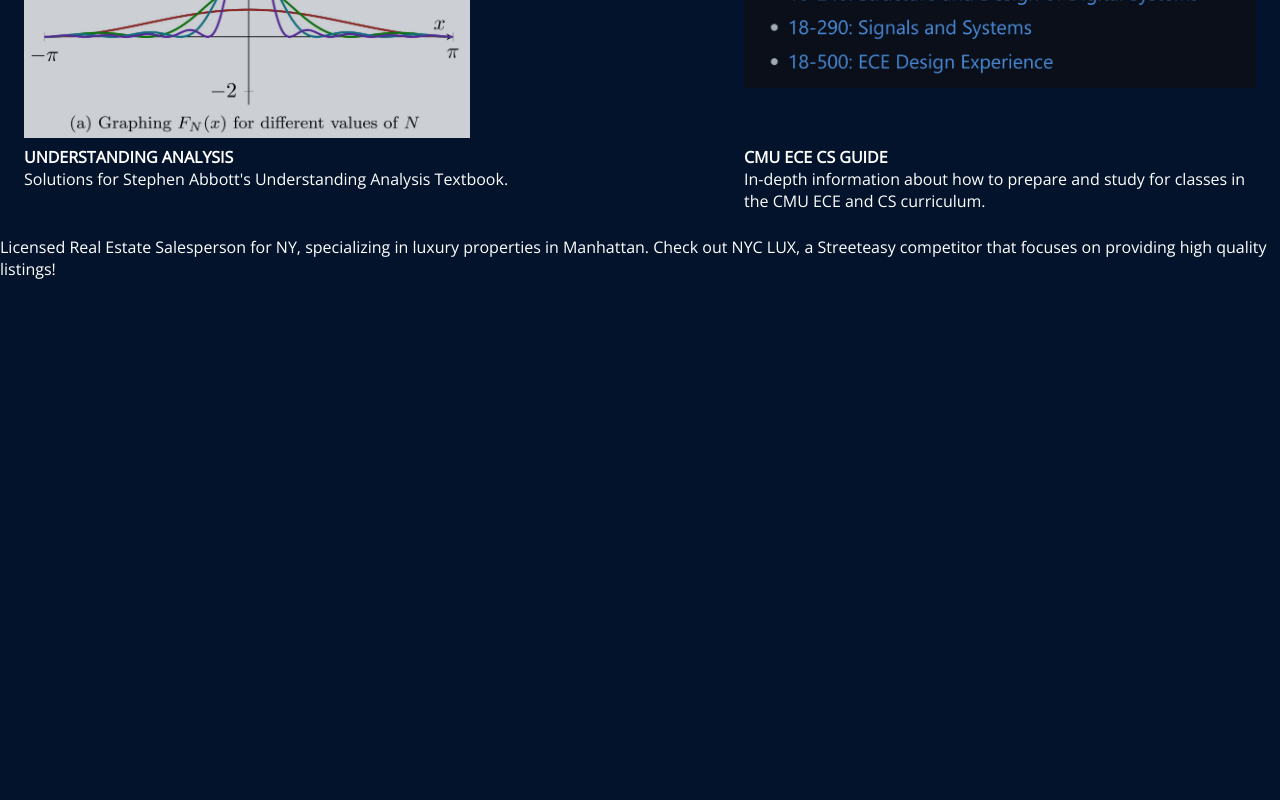
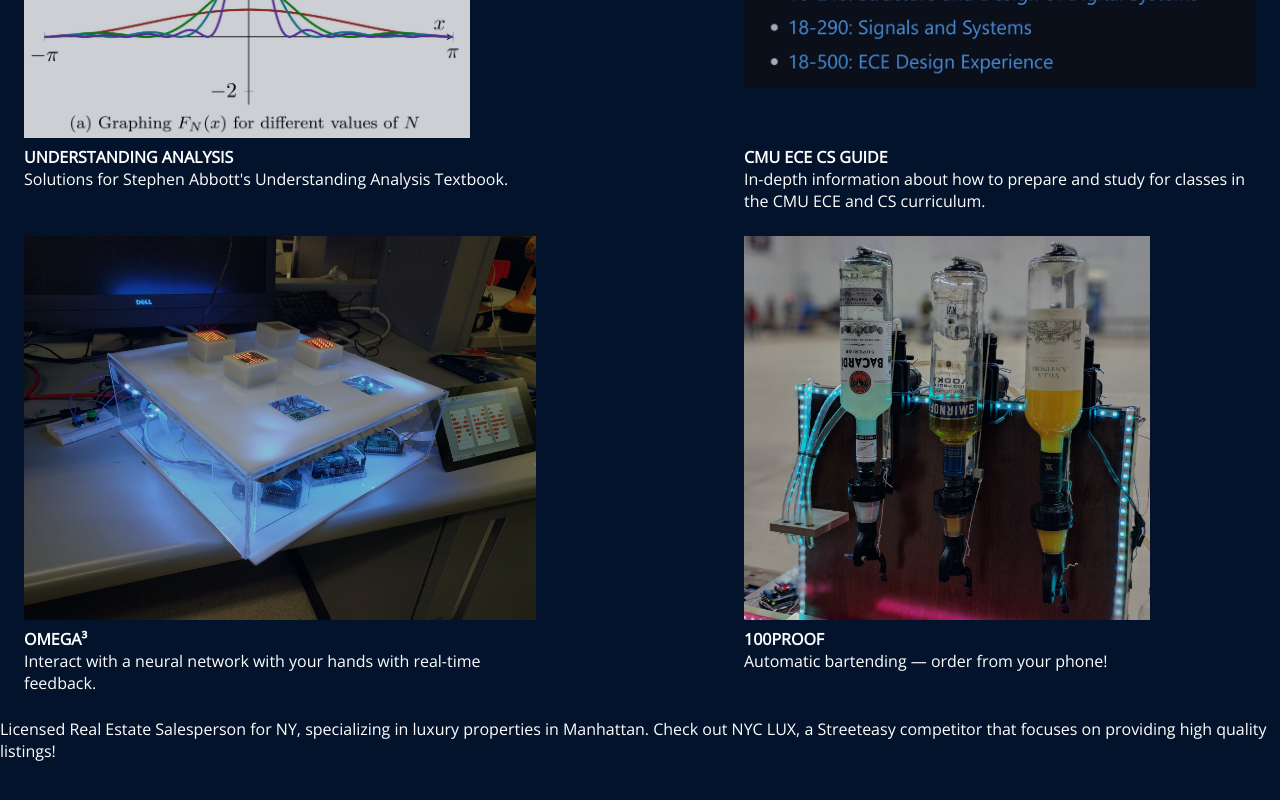
Before and after one commit to mikinty/mikinty.github.io-archive3, a React app: page / in a window 1280 px wide. Shown: the part 1530-2330 px from the top of the page. Built offline with nearby package versions, Linux system fonts and the light colour scheme.

Commit message:
Add 2 more projects for hardware

```diff
--- a/src/data.js
+++ b/src/data.js
@@ -2,6 +2,8 @@ import LUNARGALA from "./media/lunargala.jpg";
 import DFCSM from "./media/dfcsm.jpg";
 import CMU_ECE_CS_GUIDE from "./media/cmu_ece_cs_guide.jpg";
 import UNDERSTANDING_ANALYSIS from "./media/understanding_analysis.jpg";
+import HUNDREDPROOF from "./media/100proof.jpg";
+import OMEGA3 from "./media/omega3.jpg";
 
 export const PROJECT_GRID = [
   {
@@ -29,4 +31,16 @@ export const PROJECT_GRID = [
     photo: CMU_ECE_CS_GUIDE,
     url: "https://github.com/CMU-HKN/CMU-ECE-CS-Guide"
   },
+  {
+    name: "OMEGA³",
+    description: "Interact with a neural network with your hands with real-time feedback.",
+    photo: OMEGA3,
+    url: "https://github.com/mikinty/Omega3"
+  },
+  {
+    name: "100PROOF",
+    description: "Automatic bartending — order from your phone!",
+    photo: HUNDREDPROOF,
+    url: "https://github.com/eujing/100proof"
+  },
 ];
```
Also changed, not shown: src/media/100proof.jpg (added), src/media/omega3.jpg (added).
